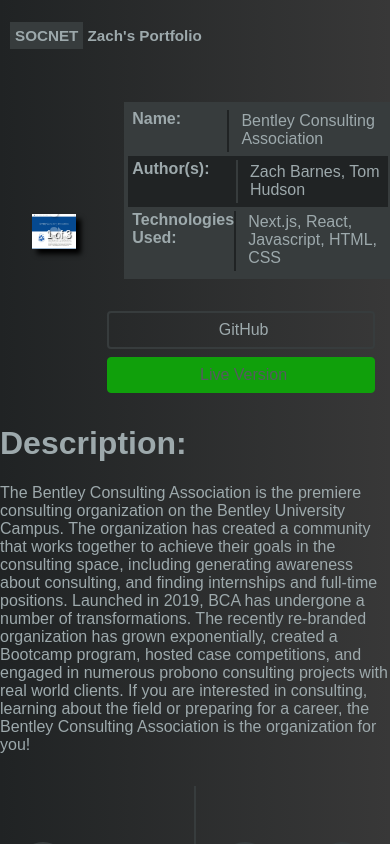
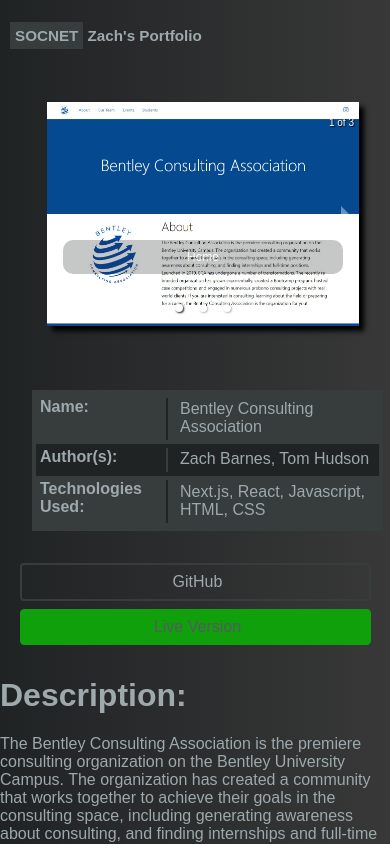
Before and after one commit to zbarnz/Portfolio, a Next.js app: page /projects/bca in a window 390 px wide. Shown: the top 844 px of the page. Built offline with nearby package versions, Linux system fonts and the light colour scheme.

Commit message:
scaling issue on project page

```diff
--- a/styles/ProjectPage.module.css
+++ b/styles/ProjectPage.module.css
@@ -8,6 +8,12 @@
   flex-direction: row;
   justify-content: center;
   align-items: center;
+}
+
+@media screen and (max-width: 980px) {
+  .infoContainer {
+    flex-direction: column;
+  }
 }
 
 .carouselContainer {
@@ -41,6 +47,7 @@
 
 .textContainer article:nth-of-type(2n-1) h1 {
   border-right: 2px solid var(--background);
+  width: 15em;
 }
 
 .textContainer article h1 {
```
